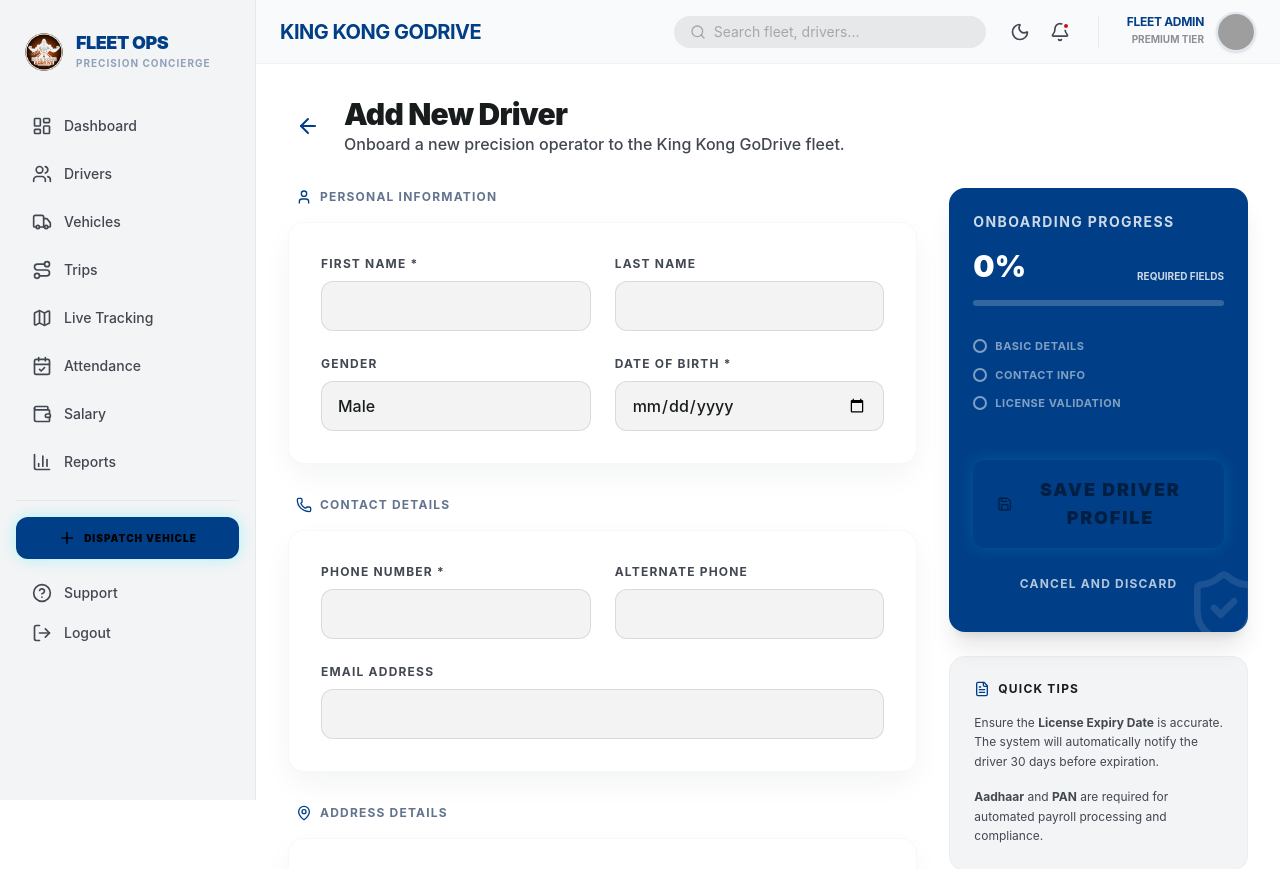
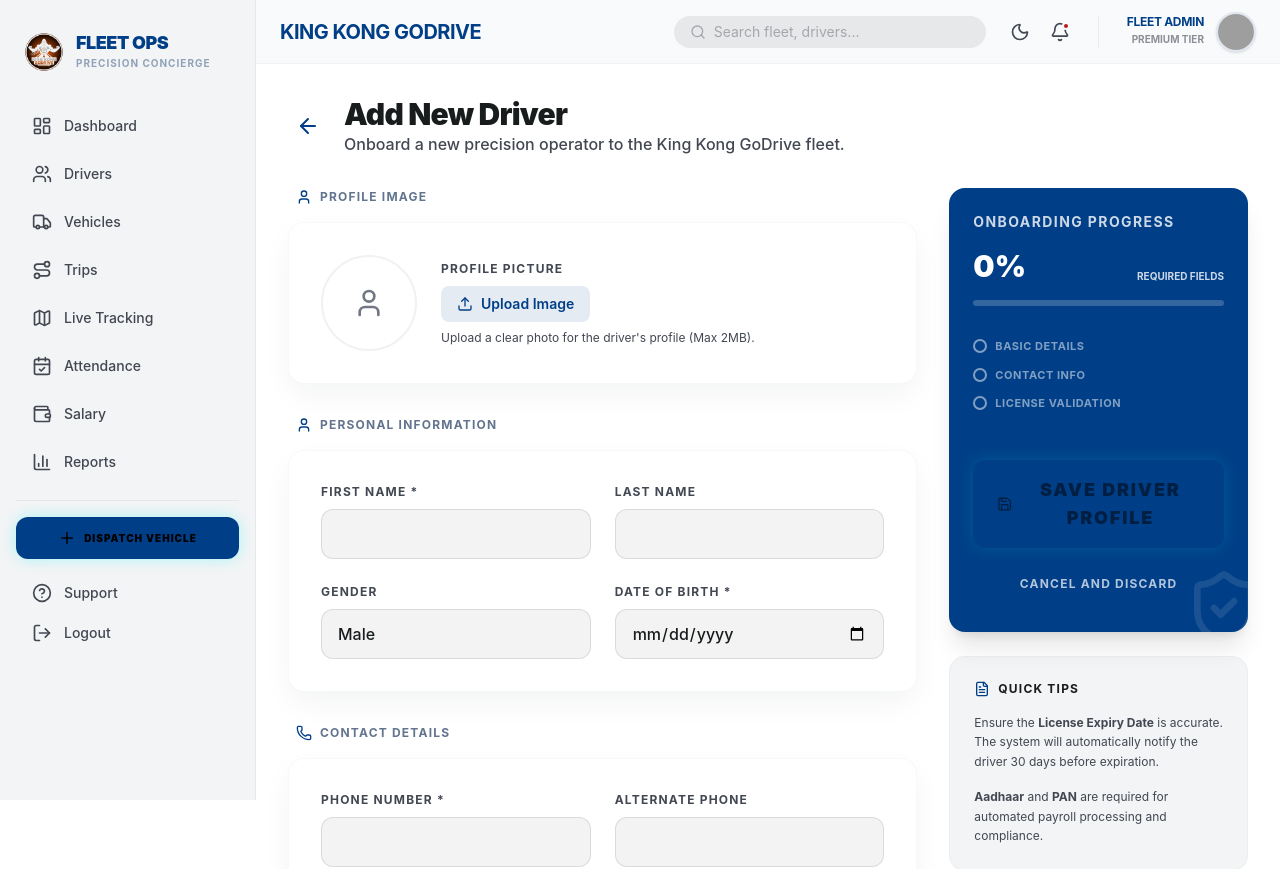
Before and after one commit to rider440/King-Kong-GoDrive, a React (Vite) app: page /drivers/new in a window 1280 px wide. Shown: the top 869 px of the page. Built offline with nearby package versions, Linux system fonts and the light colour scheme; grey boxes are pictures that could not be loaded.

Commit message:
driver changes add profile

```diff
--- a/src/pages/AddDriver.tsx
+++ b/src/pages/AddDriver.tsx
@@ -12,7 +12,8 @@ import {
   MapPin,
   Briefcase,
   FileText,
-  Activity
+  Activity,
+  Upload
 } from 'lucide-react';
 import { Link } from 'react-router-dom';
 import { Gender, PaymentType, Driver } from '../types';
@@ -45,13 +46,25 @@ export default function AddDriver() {
     PaymentType: PaymentType.Monthly,
     AadhaarNo: '',
     PANNo: '',
-    IsAvailable: true
+    IsAvailable: true,
+    image: ''
   });
 
   const handleChange = (e: React.ChangeEvent<HTMLInputElement | HTMLSelectElement | HTMLTextAreaElement>) => {
     const { name, value, type } = e.target;
     const val = type === 'checkbox' ? (e.target as HTMLInputElement).checked : value;
     setFormData(prev => ({ ...prev, [name]: val }));
+  };
+
+  const handleImageUpload = (e: React.ChangeEvent<HTMLInputElement>) => {
+    const file = e.target.files?.[0];
+    if (file) {
+      const reader = new FileReader();
+      reader.onloadend = () => {
+        setFormData(prev => ({ ...prev, image: reader.result as string }));
+      };
+      reader.readAsDataURL(file);
+    }
   };
 
   const calculateProgress = () => {
@@ -76,6 +89,50 @@ export default function AddDriver() {
 
       <div className="grid grid-cols-1 lg:grid-cols-12 gap-8">
         <div className="lg:col-span-8 space-y-8">
+          {/* Section: Profile Image */}
+          <section className="space-y-4">
+            <div className="flex items-center gap-2 px-2">
+              <User size={16} className="text-primary" />
+              <span className="text-[0.75rem] font-bold uppercase tracking-widest text-slate-500">Profile Image</span>
+            </div>
+            <div className="bg-surface-container-lowest rounded-2xl p-8 space-y-6 shadow-ambient border border-outline/5">
+              <div className="flex flex-col md:flex-row items-center gap-6">
+                <div className="w-24 h-24 rounded-full overflow-hidden flex-shrink-0 bg-surface-container border-2 border-outline/10 flex items-center justify-center">
+                  {formData.image ? (
+                    <img src={formData.image} alt="Profile Preview" className="w-full h-full object-cover" />
+                  ) : (
+                    <User size={32} className="text-outline" />
+                  )}
+                </div>
+                <div className="flex-1 w-full space-y-2">
+                  <label className="text-[0.75rem] font-bold uppercase tracking-widest text-on-surface-variant block">Profile Picture</label>
+                  <div className="flex items-center gap-4">
+                    <label className="px-4 py-2 bg-primary/10 text-primary hover:bg-primary/20 rounded-lg cursor-pointer transition-colors text-sm font-semibold inline-flex items-center gap-2">
+                      <Upload size={16} />
+                      Upload Image
+                      <input
+                        type="file"
+                        accept="image/*"
+                        className="hidden"
+                        onChange={handleImageUpload}
+                      />
+                    </label>
+                    {formData.image && (
+                      <button
+                        type="button"
+                        onClick={() => setFormData(prev => ({ ...prev, image: '' }))}
+                        className="text-error hover:bg-error/10 px-4 py-2 rounded-lg text-sm font-semibold transition-colors"
+                      >
+                        Remove
+                      </button>
+                    )}
+                  </div>
+                  <p className="text-xs text-on-surface-variant">Upload a clear photo for the driver's profile (Max 2MB).</p>
+                </div>
+              </div>
+            </div>
+          </section>
+
           {/* Section: Personal Information */}
           <section className="space-y-4">
             <div className="flex items-center gap-2 px-2">
--- a/src/pages/DriverDirectory.tsx
+++ b/src/pages/DriverDirectory.tsx
@@ -18,7 +18,8 @@ import {
   Mail,
   CreditCard,
   Briefcase,
-  User
+  User,
+  Upload
 } from 'lucide-react';
 import { Link } from 'react-router-dom';
 import { cn } from '@/src/lib/utils';
@@ -284,7 +285,7 @@ export default function DriverDirectory() {
                     </span>
                   </td>
                   <td className="px-6 py-4 text-right">
-                    <div className="flex items-center justify-end gap-2 opacity-0 group-hover:opacity-100 transition-opacity">
+                    <div className="flex items-center justify-end gap-2">
                       <button
                         onClick={() => handleAction(driver, 'view')}
                         title="View Profile"
@@ -368,6 +369,58 @@ export default function DriverDirectory() {
               </div>
 
               <div className="flex-1 overflow-y-auto p-8 space-y-10">
+                {/* Profile Image */}
+                <div className="space-y-6">
+                  <div className="flex items-center gap-2 border-b border-outline/5 pb-2">
+                    <User size={16} className="text-primary" />
+                    <h3 className="text-xs font-black uppercase tracking-widest text-on-surface">Profile Image</h3>
+                  </div>
+                  <div className="flex flex-col md:flex-row items-center gap-6">
+                    <div className="w-20 h-20 rounded-full overflow-hidden flex-shrink-0 bg-surface-container border-2 border-outline/10 flex items-center justify-center">
+                      {selectedDriver.image ? (
+                        <img src={selectedDriver.image} alt="Profile Preview" className="w-full h-full object-cover" />
+                      ) : (
+                        <User size={32} className="text-outline" />
+                      )}
+                    </div>
+                    {modalMode !== 'view' && (
+                      <div className="flex-1 w-full space-y-2">
+                        <div className="flex items-center gap-4">
+                          <label className="px-4 py-2 bg-primary/10 text-primary hover:bg-primary/20 rounded-lg cursor-pointer transition-colors text-sm font-semibold inline-flex items-center gap-2">
+                            <Upload size={16} />
+                            Upload Image
+                            <input
+                              type="file"
+                              accept="image/*"
+                              className="hidden"
+                              onChange={(e) => {
+                                const file = e.target.files?.[0];
+                                if (file) {
+                                  const reader = new FileReader();
+                                  reader.onloadend = () => {
+                                    setSelectedDriver((prev: any) => ({ ...prev, image: reader.result as string }));
+                                  };
+                                  reader.readAsDataURL(file);
+                                }
+                              }}
+                            />
+                          </label>
+                          {selectedDriver.image && (
+                            <button
+                              type="button"
+                              onClick={() => setSelectedDriver((prev: any) => ({ ...prev, image: '' }))}
+                              className="text-error hover:bg-error/10 px-4 py-2 rounded-lg text-sm font-semibold transition-colors"
+                            >
+                              Remove
+                            </button>
+                          )}
+                        </div>
+                        <p className="text-xs text-on-surface-variant">Upload a clear photo for the driver's profile.</p>
+                      </div>
+                    )}
+                  </div>
+                </div>
+
                 {/* Personal Info */}
                 <div className="space-y-6">
                   <div className="flex items-center gap-2 border-b border-outline/5 pb-2">
--- a/src/pages/VehicleDirectory.tsx
+++ b/src/pages/VehicleDirectory.tsx
@@ -268,7 +268,7 @@ export default function VehicleDirectory() {
                     </div>
                   </td>
                   <td className="px-6 py-4 text-right">
-                    <div className="flex items-center justify-end gap-2 opacity-0 group-hover:opacity-100 transition-opacity">
+                    <div className="flex items-center justify-end gap-2">
                       <button
                         onClick={() => handleAction(v, 'view')}
                         className="p-2 text-primary hover:bg-primary/10 rounded-lg transition-colors"
--- a/src/types.ts
+++ b/src/types.ts
@@ -80,6 +80,7 @@ export interface Driver {
   CreatedBy?: string;
   UpdatedAt?: string;
   UpdatedBy?: string;
+  image?: string;
 }
 
 export interface Vehicle {
```
